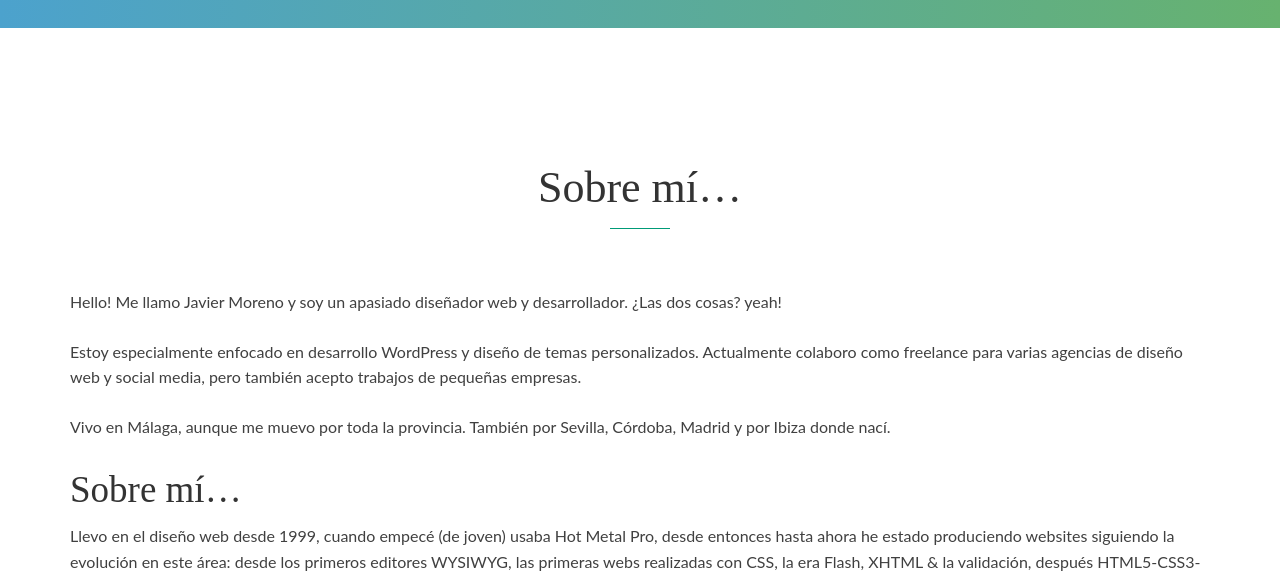
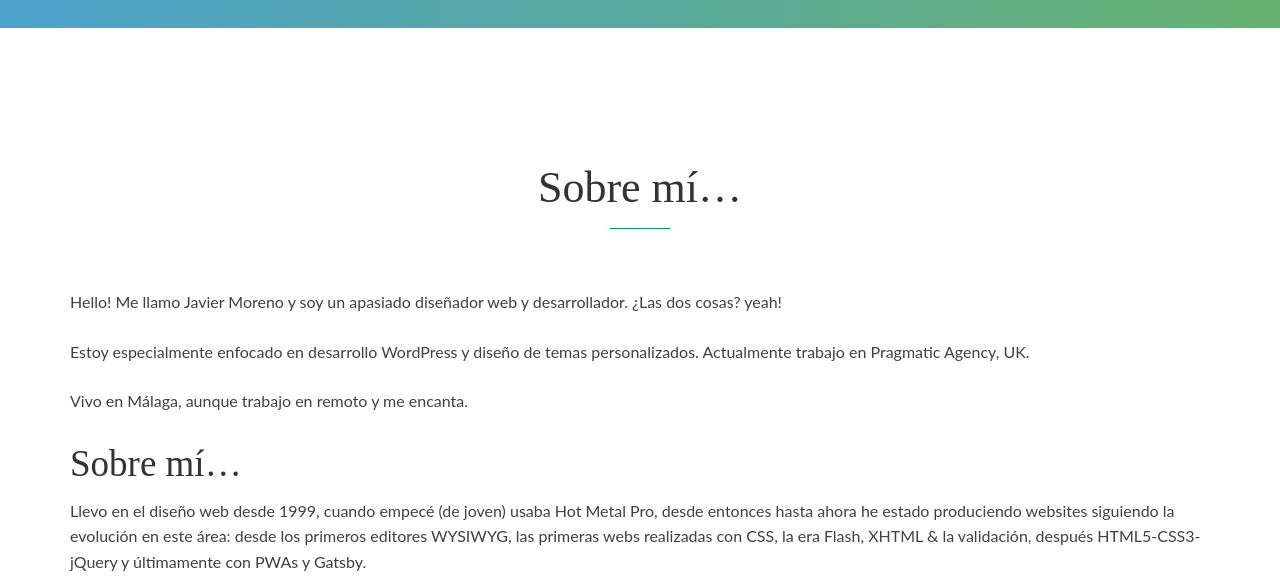
Before and after one commit to JuanJavier1979/iris-studio-gatsby-site, a Gatsby site: page /sobre-mi in a window 1280 px wide. Shown: the part 212-793 px from the top of the page. Built offline with nearby package versions, Linux system fonts and the light colour scheme; Gatsby itself is replaced by a stand-in of ours.

Commit message:
[Change] Copy

```diff
--- a/src/pages/sobre-mi.js
+++ b/src/pages/sobre-mi.js
@@ -28,8 +28,8 @@ const SobreMiPage = () => {
                         <article id="post-564" className="post-564 page type-page status-publish post-password-required hentry">
                             <div className="entry-content">
                                 <p>Hello! Me llamo Javier Moreno y soy un apasiado diseñador web y desarrollador. ¿Las dos cosas? yeah!</p>
-                                <p>Estoy especialmente enfocado en desarrollo WordPress y diseño de temas personalizados. Actualmente colaboro como freelance para varias agencias de diseño web y social media, pero también acepto trabajos de pequeñas empresas.</p>
-                                <p>Vivo en Málaga, aunque me muevo por toda la provincia. También por Sevilla, Córdoba, Madrid y por Ibiza donde nací.</p>
+                                <p>Estoy especialmente enfocado en desarrollo WordPress y diseño de temas personalizados. Actualmente trabajo en Pragmatic Agency, UK.</p>
+                                <p>Vivo en Málaga, aunque trabajo en remoto y me encanta.</p>
                                 <h2>Sobre mí…</h2>
                                 <p>Llevo en el diseño web desde 1999, cuando empecé (de joven) usaba Hot Metal Pro, desde entonces hasta ahora he estado produciendo websites siguiendo la evolución en este área: desde los primeros editores WYSIWYG, las primeras webs realizadas con CSS, la era Flash, XHTML &amp; la validación, después HTML5-CSS3-jQuery y últimamente con PWAs y Gatsby.</p>
                                 <p>Anteriormente creaba las webs usando mi propio CMS, pero desde que descubrí WordPress en 2009 todo cambió en mi carrera. Dejé atrás las peleas con PHP, problemas de implementar nuevas funcionalidades, seguridad, etc. Todo desapareció con WordPress, que me ha dado más libertad para dedicar más tiempo a involucrarme en el diseño y trabajar con los clientes.</p>
```
